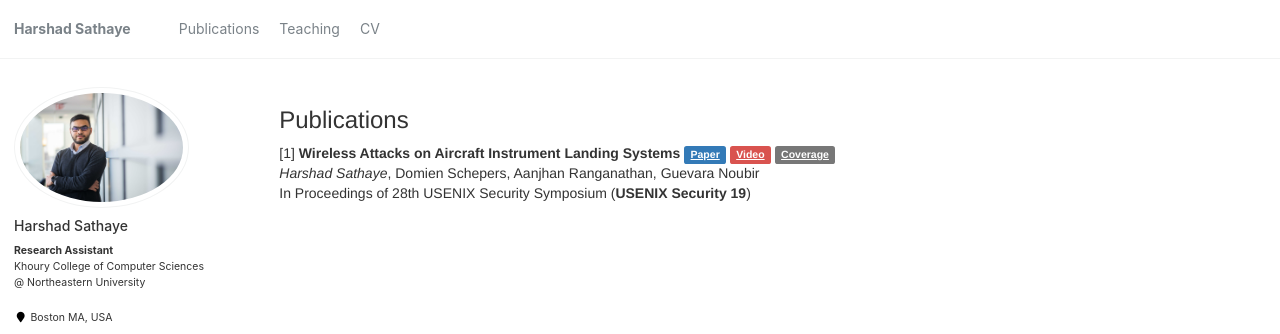
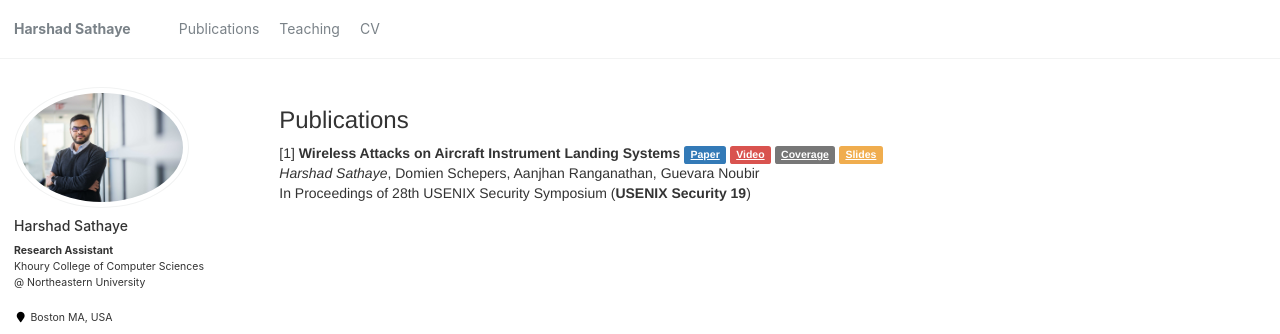
Before and after one commit to harshadms/harshadms.github.io, a Jekyll site: the page built from _pages/publications.md, in a window 1280 px wide. Shown: the top 334 px of the page. Built offline with Jekyll 4.4.1, drawn with Linux system fonts in a browser that asks for light colours; some web fonts are replaced.

Commit message:
added slides

```diff
--- a/_pages/publications.md
+++ b/_pages/publications.md
@@ -6,6 +6,6 @@ author_profile: true
 ---
 ### Publications
 
-[1] **Wireless Attacks on Aircraft Instrument Landing Systems** <a href="/files/ils_usenix.pdf" class="label label-primary">Paper</a> <a href="https://www.youtube.com/watch?v=Wp4CpyxYJq4" class="label label-danger">Video</a> <a href="/files/ils_coverage.md" class="label label-default">Coverage</a>
+[1] **Wireless Attacks on Aircraft Instrument Landing Systems** <a href="/files/ils_usenix.pdf" class="label label-primary">Paper</a> <a href="https://www.youtube.com/watch?v=Wp4CpyxYJq4" class="label label-danger">Video</a> <a href="/files/ils_coverage.md" class="label label-default">Coverage</a> <a href="/files/ils_usenix-2019-slides.pdf" class="label label-warning">Slides</a>
 <br>*Harshad Sathaye*, Domien Schepers, Aanjhan Ranganathan, Guevara Noubir
 <br>In Proceedings of 28th USENIX Security Symposium (**USENIX Security 19**)
```
